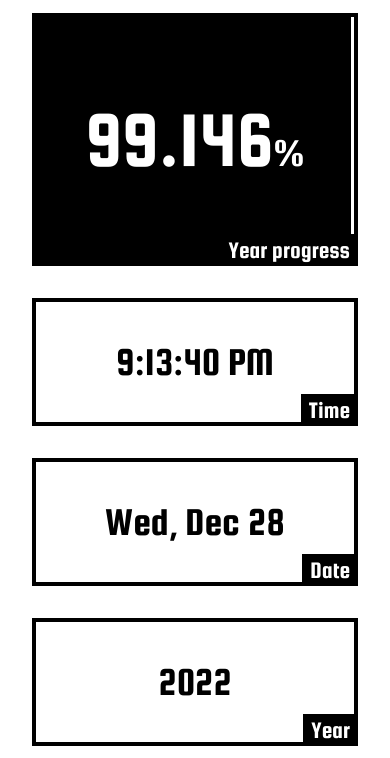
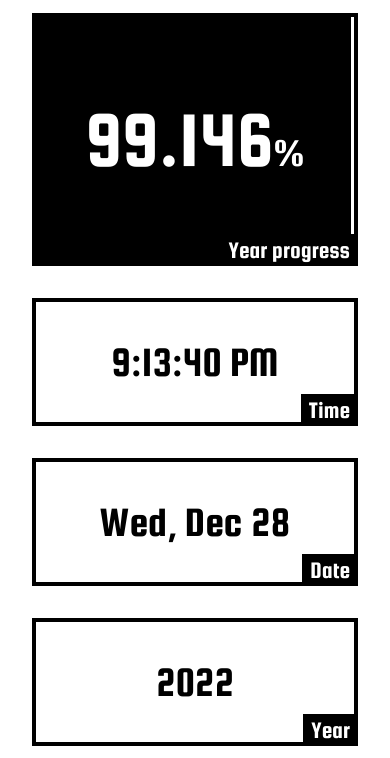
Before and after one commit to metinucar/tempus.today, a plain HTML site: page index.html in a window 390 px wide. Shown: the part 86-844 px from the top of the page. Drawn offline with Linux system fonts and the light colour scheme.

Commit message:
Testing media queries

```diff
--- a/style.css
+++ b/style.css
@@ -111,7 +111,7 @@ body {
   justify-content: center;
   align-items: center;
   position: relative;
-  font-size: clamp(2.25rem, 1.125rem + 5.625vw, 4.5rem);
+  font-size: clamp(2.25rem, 0.45rem + 9vw, 4.5rem);
   padding: 16px;
 }
 
@@ -152,7 +152,7 @@ footer a {
   color: #000;
 }
 
-@media only screen and (min-width: 960px) {
+@media (hover: hover) and (pointer: fine) {
   .progress {
     height: 50vh;
   }
```
